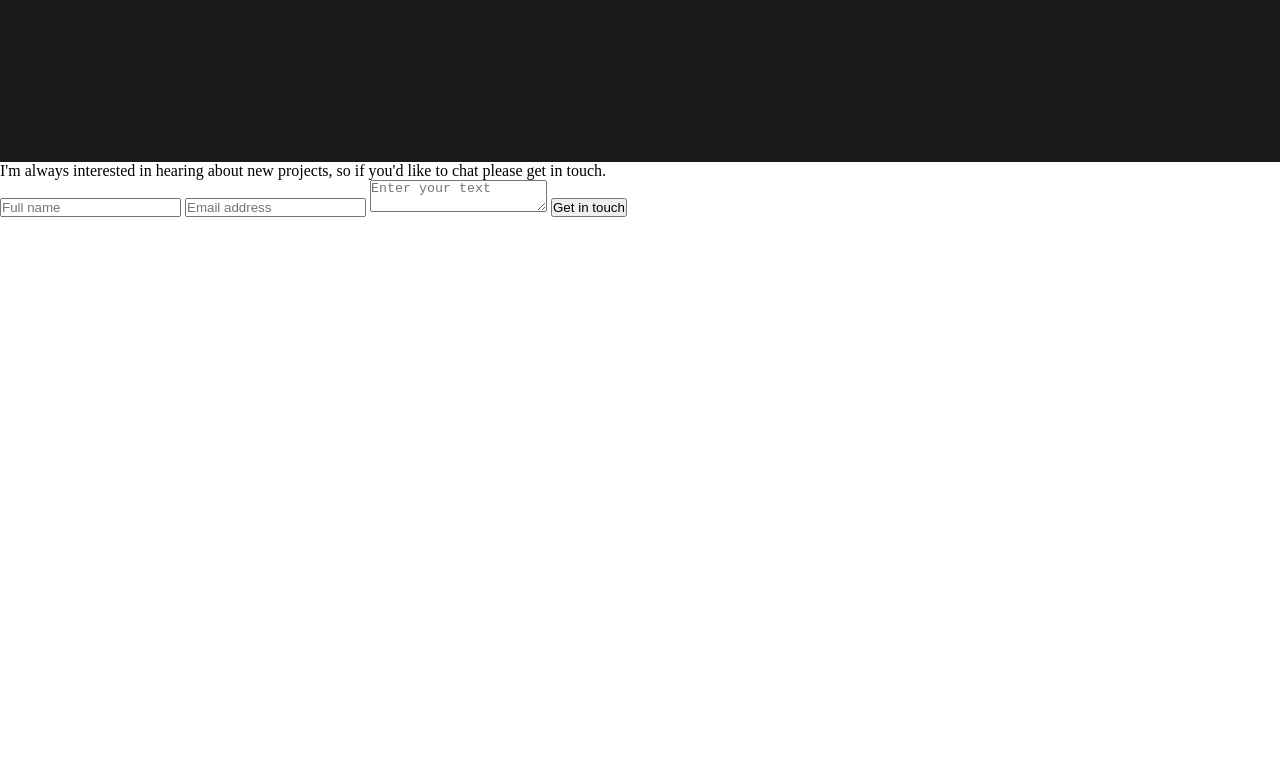
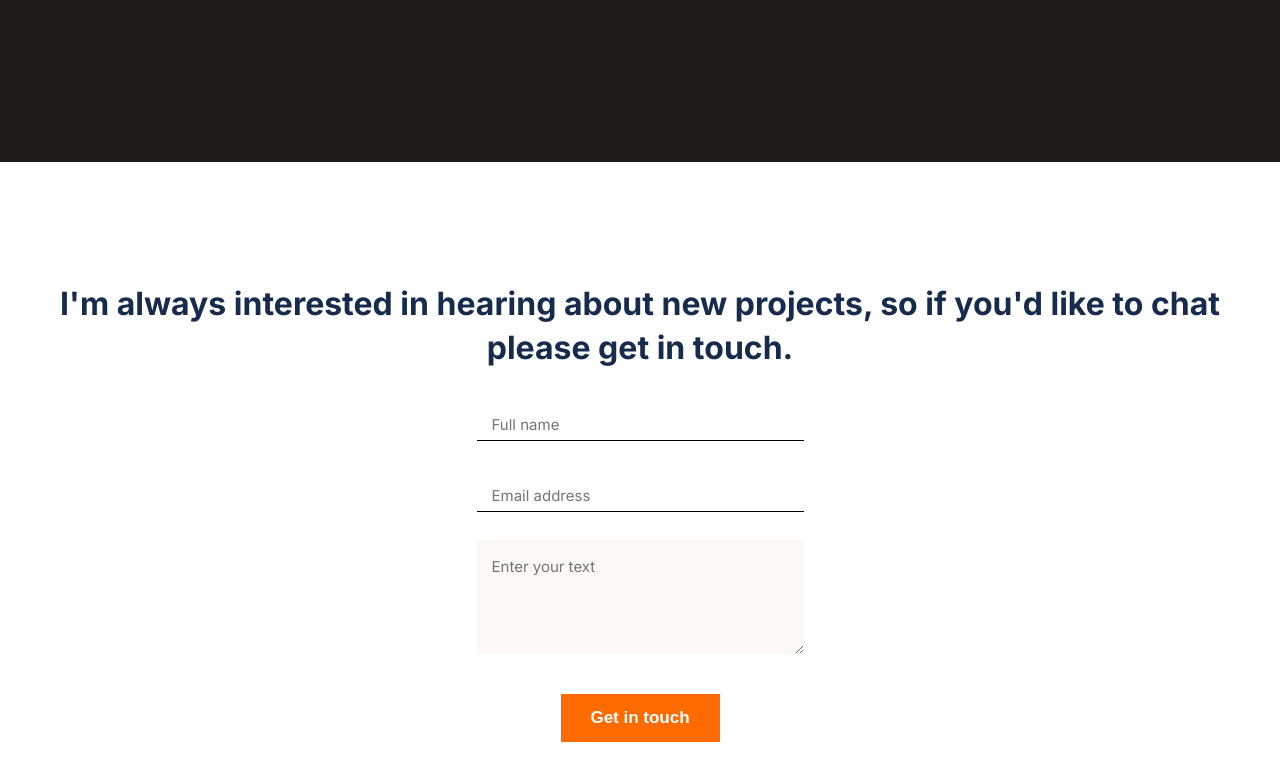
Before and after one commit to Kingstalux/review-contact-form, a website: page index.html in a window 1280 px wide. Shown: the part 6545-7311 px from the top of the page. Before the commit the page ends 6762 px from the top, so only its background shows below. Drawn offline with Linux system fonts and the light colour scheme.

Commit message:
Add styles

```diff
--- a/css/main.css
+++ b/css/main.css
@@ -325,3 +325,78 @@ li {
 .skills {
   list-style: inside url("../media/svg/circle.svg");
 }
+
+.footer p {
+  font-family: "Inter", Arial, Helvetica, sans-serif;
+  font-weight: 700;
+  font-style: normal;
+  font-size: 32px;
+  line-height: 44px;
+  text-align: center;
+  margin-top: 120px;
+  margin-inline: 24px;
+  color: #172b4d;
+}
+
+.form {
+  display: flex;
+  flex-direction: column;
+  align-items: center;
+  gap: 40px;
+  margin-top: 40px;
+  color: #979493;
+}
+
+.form input {
+  font-family: "Inter", Arial, Helvetica, sans-serif;
+  font-weight: 400;
+  font-size: 15px;
+
+  /* width: 297px; */
+  width: 327px;
+  height: 18px;
+  line-height: 24px;
+  border: none;
+  border-bottom: 1px solid black;
+  padding: 15px;
+}
+
+.form textarea {
+  background-color: #fbf8f7;
+  width: 327px;
+  height: 114px;
+  font-family: "Inter", Arial, Helvetica, sans-serif;
+  font-weight: 400;
+  font-size: 15px;
+  line-height: 24px;
+  margin-top: -12px;
+  border: none;
+  padding: 15px;
+}
+
+.submit-btn {
+  color: white;
+  background-color: #ff6b00;
+  width: 159px;
+  height: 48px;
+  padding: 5px;
+  font-size: 17px;
+  font-weight: 700;
+  cursor: pointer;
+  text-align: center;
+  border: none;
+  margin-bottom: 24px;
+}
+
+.submit-btn:hover {
+  background-color: #fff5e1;
+  color: #ff6b00;
+  box-sizing: border-box;
+  border: 1px solid rgba(245, 88, 0, 1);
+}
+
+.submit-btn:active {
+  background-color: rgba(245, 88, 0, 1);
+  color: #fff5e1;
+  box-sizing: border-box;
+}
```
